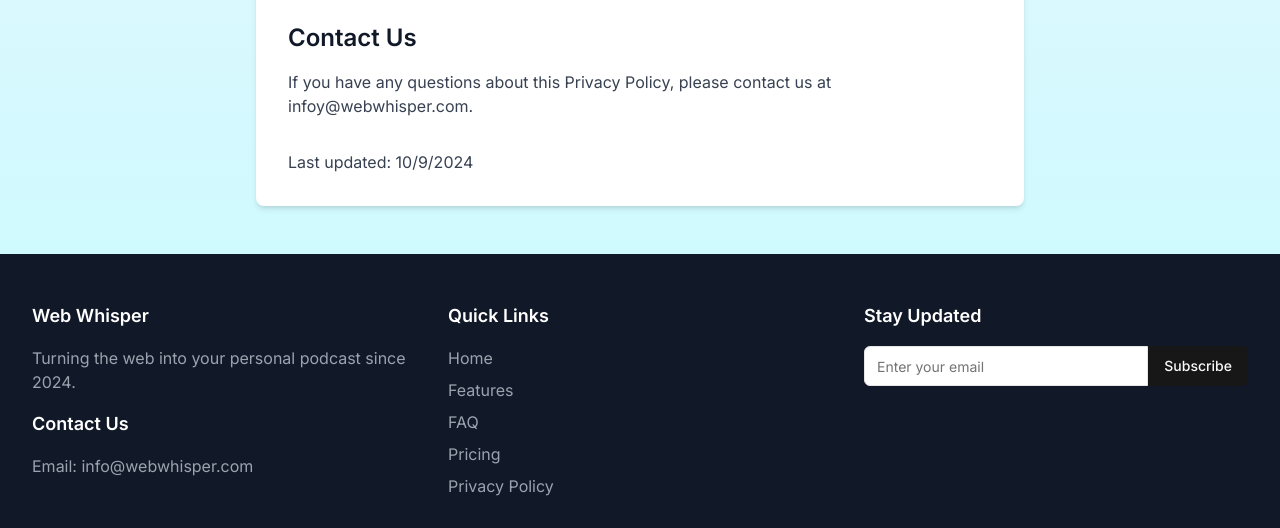
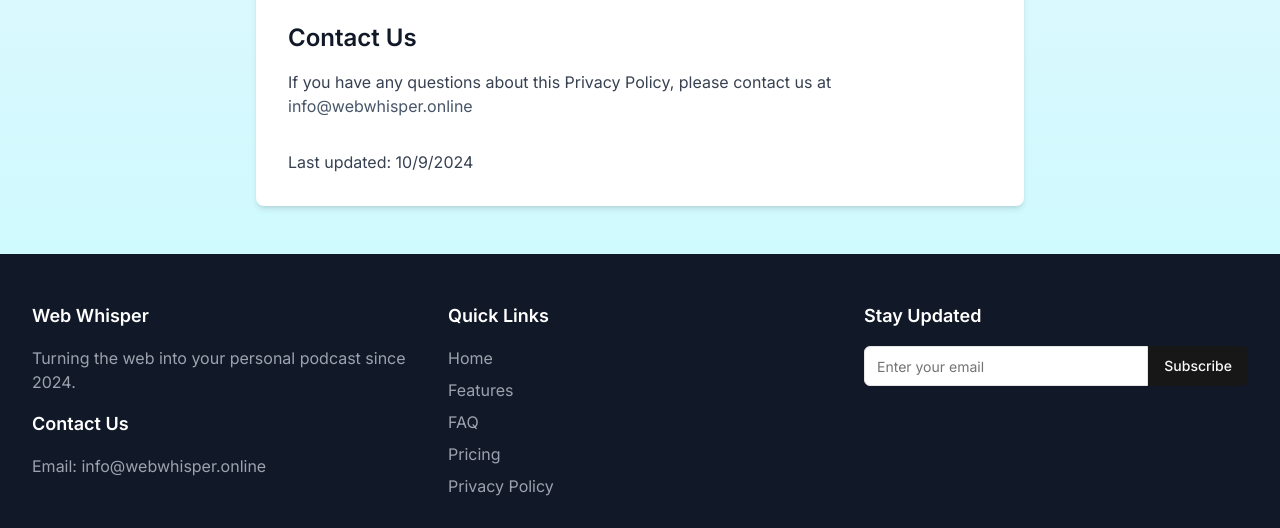
Before and after one commit to yzyly1992/web-whisper-online, a Next.js app: page /privacy in a window 1280 px wide. Shown: the part 854-1382 px from the top of the page. Built offline with nearby package versions, Linux system fonts and the light colour scheme.

Commit message:
update contact info and faq

```diff
--- a/app/page.tsx
+++ b/app/page.tsx
@@ -118,7 +118,7 @@
             <AccordionItem value="item-1">
               <AccordionTrigger>How does Web Whisper work?</AccordionTrigger>
               <AccordionContent>
-                Web Whisper uses advanced text-to-speech technology to convert the main content of any webpage into audio. Simply click the extension icon, and it will start reading the page to you.
+                Web Whisper uses browser built-in tts to convert the main content of any webpage into audio. Simply click the extension icon, and it will open up the interface to add current page to the playlist. With play control panel, you can easily manage the audios.
               </AccordionContent>
             </AccordionItem>
             <AccordionItem value="item-2">
@@ -130,7 +130,7 @@
             <AccordionItem value="item-3">
               <AccordionTrigger>Can I use Web Whisper offline?</AccordionTrigger>
               <AccordionContent>
-                Web Whisper requires an internet connection to convert webpages to audio. However, you can save audio files for offline listening, allowing you to enjoy your content anywhere, anytime.
+                Yes, Web Whisper doesn&apos;t requires an internet connection to convert webpages to audio. Once the webpage is added to the playlist, you can listen the content offline anytime.
               </AccordionContent>
             </AccordionItem>
             <AccordionItem value="item-4">
--- a/app/privacy/page.tsx
+++ b/app/privacy/page.tsx
@@ -39,7 +39,7 @@
           <h2 className="text-2xl font-semibold text-gray-900 mt-8 mb-4">Contact Us</h2>
 
           <p className="text-gray-700 mb-4">
-            If you have any questions about this Privacy Policy, please contact us at infoy@webwhisper.com.
+            If you have any questions about this Privacy Policy, please contact us at <a href="mailto:info@webwhisper.online" className="text-slate-600">info@webwhisper.online</a>
           </p>
 
           <p className="text-gray-700 mt-8">
--- a/components/footer.tsx
+++ b/components/footer.tsx
@@ -11,7 +11,7 @@
             <h3 className="text-lg font-semibold mb-4">Web Whisper</h3>
             <p className="text-gray-400 mb-4">Turning the web into your personal podcast since 2024.</p>
             <h3 className="text-lg font-semibold mb-4">Contact Us</h3>
-            <p className="text-gray-400">Email: info@webwhisper.com</p>
+            <p className="text-gray-400">Email: info@webwhisper.online</p>
 
           </div>
           <div>
```
